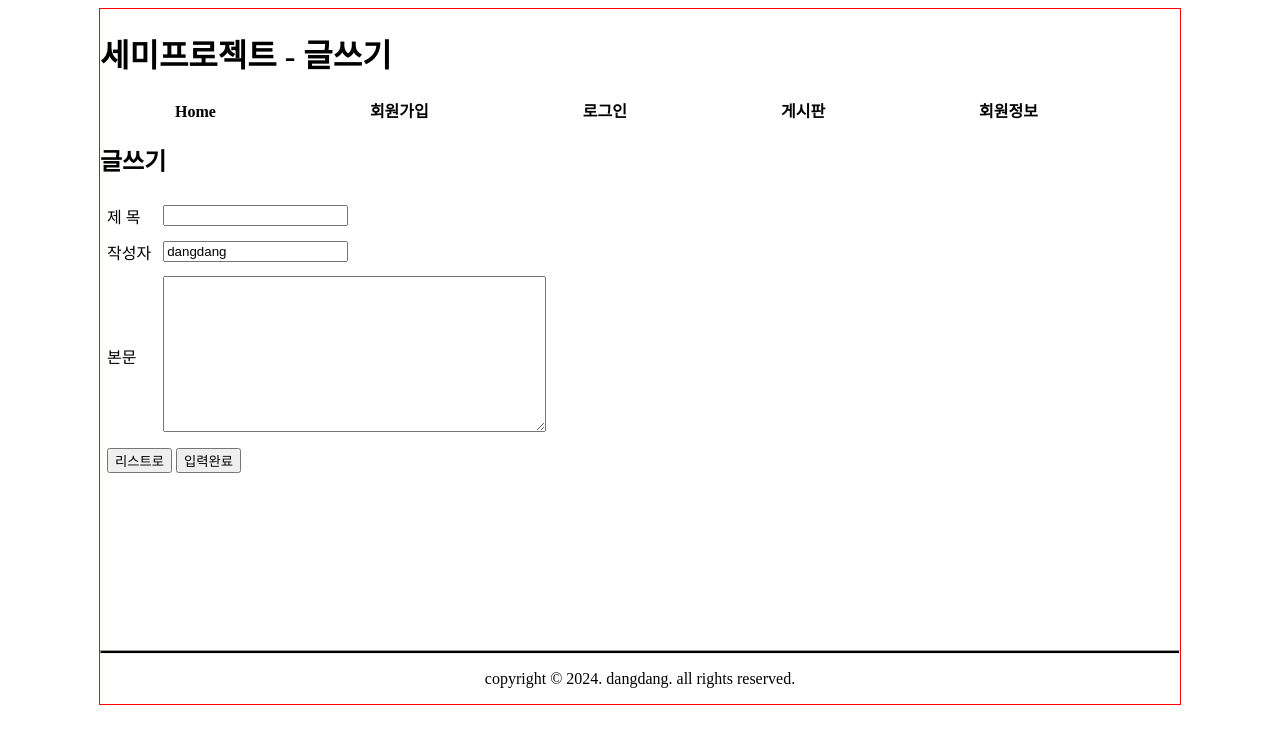
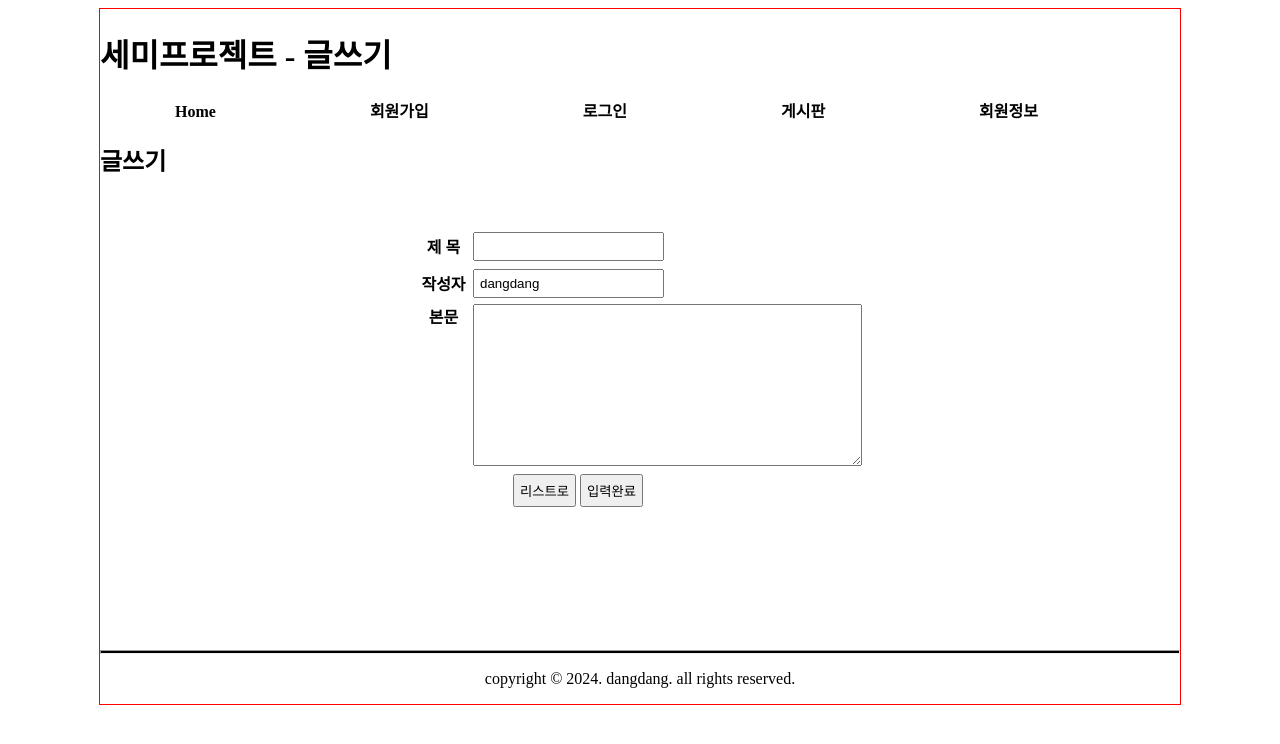
Before and after one commit to gongbu22/semiprojectv1, a FastAPI app: page /board/write in a window 1280 px wide. Shown: the top 744 px of the page. Run offline with FastAPI, Linux system fonts and the light colour scheme.

Commit message:
게시판 글쓰기 폼 스타일링

```diff
--- a/views/templates/board/write.html
+++ b/views/templates/board/write.html
@@ -4,6 +4,16 @@
     <meta charset="UTF-8">
     <title>세미프로젝트</title>
     <link rel="stylesheet" href="/static/css/project.css" >
+    <style>
+        form { width: 450px;
+            margin: 50px auto; }
+        th { width: 150px; }
+        tr { height: 35px }
+        tr:nth-child(3) { vertical-align: top }
+        #listbtn { margin-left: 95px }
+        input, textarea, button { padding: 5px }
+
+    </style>
 </head>
 <body>
     <div id="wrap">
@@ -20,11 +30,11 @@
         <main>
             <h2>글쓰기</h2>
             <form name="writefrm" method="post">
-                <table border="0" cellpadding="5">
-                    <tr><td>제 목</td><td><input type="text" name="title" id="title" required></td></tr>
-                    <tr><td>작성자</td><td><input type="text" name="userid" id="userid" value="dangdang" readonly></td></tr>
+                <table>
+                    <tr><th>제 목</th><td><input type="text" name="title" id="title" required></td></tr>
+                    <tr><th>작성자</th><td><input type="text" name="userid" id="userid" value="dangdang" readonly></td></tr>
                     <tr>
-                        <td>본문</td>
+                        <th>본문</th>
                         <td><textarea name="contents" id="contents" rows="10" cols="45" required></textarea></td>
                     </tr>
                     <tr><td colspan="2">
```
